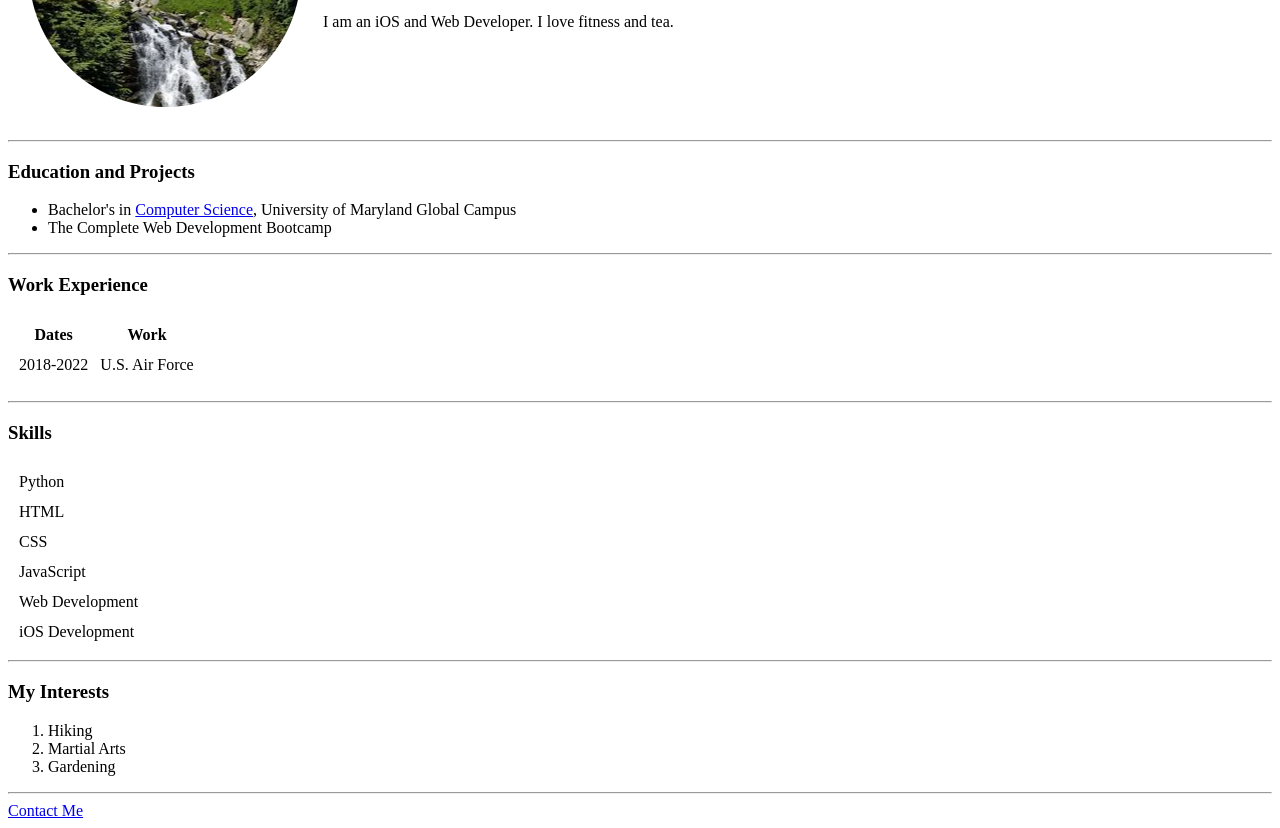
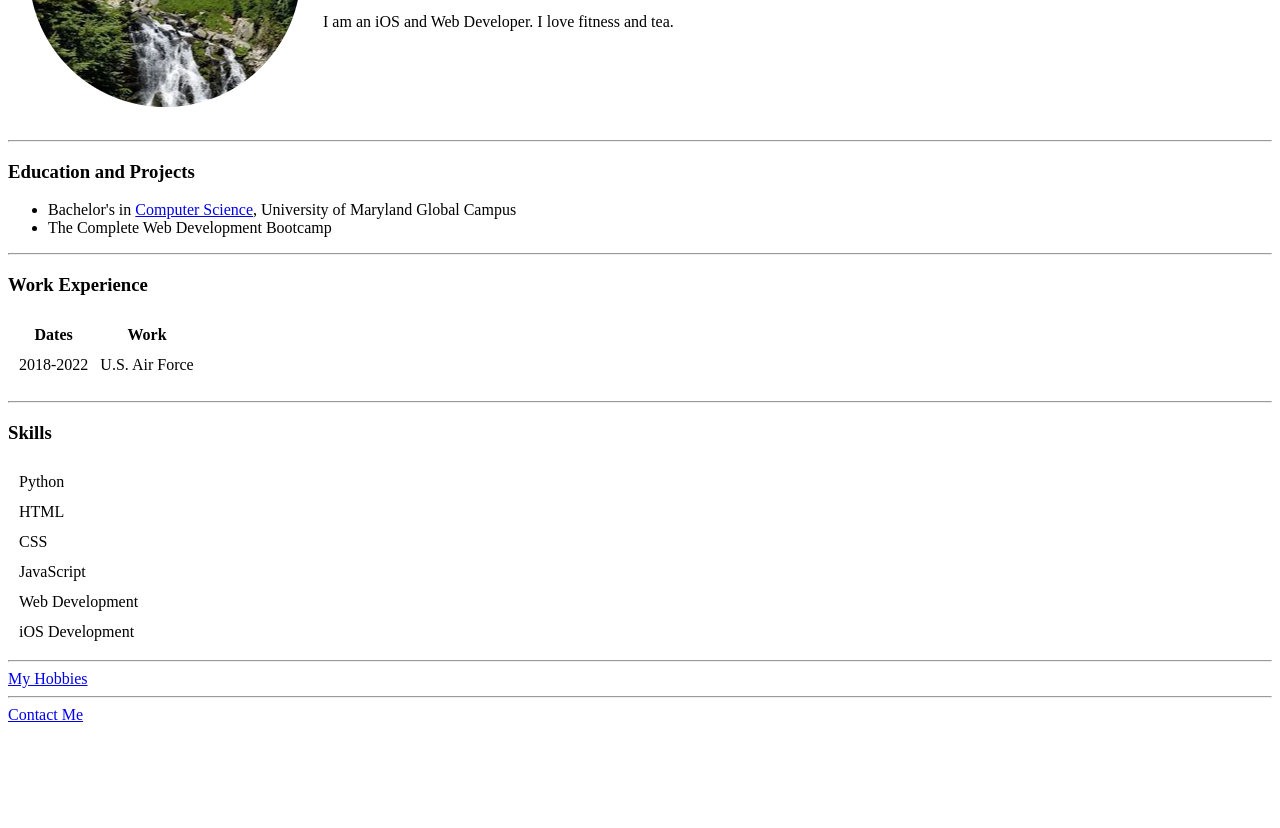
Before and after one commit to ta-clark/cv, a plain HTML site: page index.html in a window 1280 px wide. Shown: the part 194-1022 px from the top of the page. After the commit the page ends 926 px from the top, so only its background shows below. Drawn offline with Linux system fonts and the light colour scheme.

Commit message:
Update index.html

```diff
--- a/index.html
+++ b/index.html
@@ -58,13 +58,7 @@
     </tr>
   </table>
   <hr>
-  <h3>My Interests</h3>
-  <ol>
-    <li>Hiking</li>
-    <li>Martial Arts</li>
-    <li>Gardening</li>
-  </ol>
-
+<a href="My Hobbies.html">My Hobbies</a>
   <hr>
   <a href="Contact Me.html">Contact Me</a>
 </body>
```
